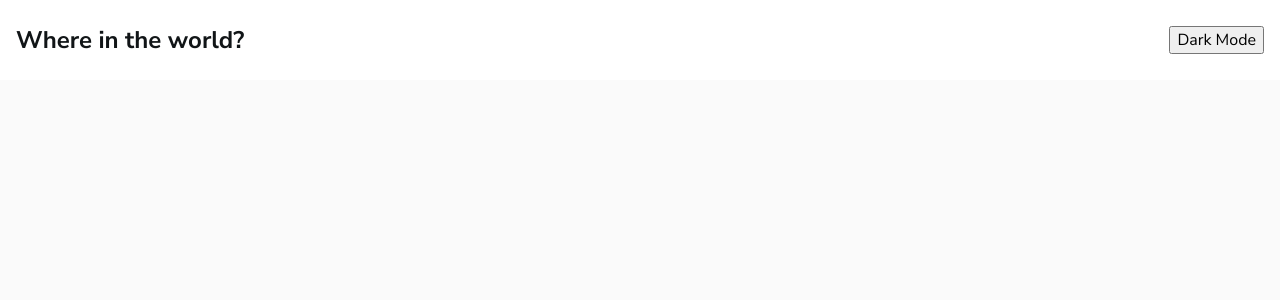
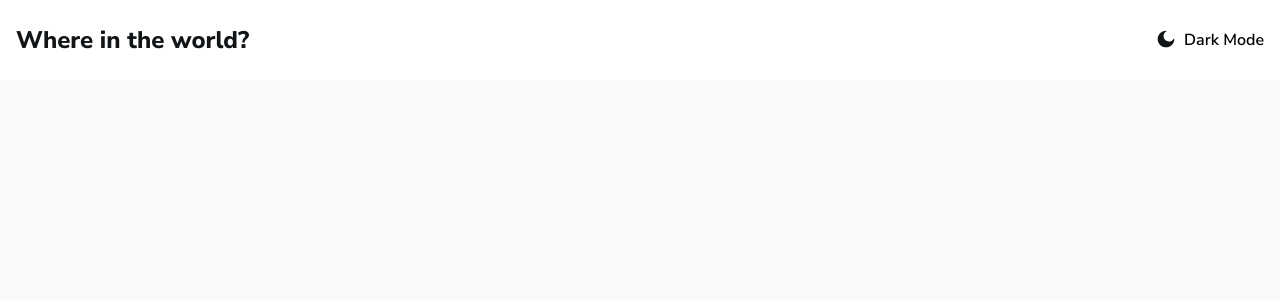
Before and after one commit to CarlosSimon02/fem-countries, a React (Create React App) app: page / in a window 1280 px wide. Shown: the top 300 px of the page. Built offline with nearby package versions, Linux system fonts and the light colour scheme.

Commit message:
Add theme switcher

```diff
--- a/src/components/header/header.component.jsx
+++ b/src/components/header/header.component.jsx
@@ -1,6 +1,8 @@
 import { HeaderContainer, Wrapper, Title } from "./header.styles";
 import { Fragment } from "react";
 import { Outlet, Link } from "react-router-dom";
+
+import ThemeSwitcher from "../theme-switcher/theme-switcher.component";
 
 const Header = () => {
   return (
@@ -10,7 +12,7 @@ const Header = () => {
           <Link to="/">
             <Title>Where in the world?</Title>
           </Link>
-          <button>Dark Mode</button>
+          <ThemeSwitcher />
         </Wrapper>
       </HeaderContainer>
       <Outlet />
--- a/src/components/header/header.styles.js
+++ b/src/components/header/header.styles.js
@@ -19,5 +19,6 @@ export const Wrapper = styled(LayoutWrapper)`
 `;
 
 export const Title = styled.h1`
+  font-weight: 800;
   font-size: clamp(0.875rem, 2.353vw + 0.324rem, 1.5rem);
 `;
--- /dev/null
+++ b/src/components/theme-switcher/theme-switcher.component.jsx
@@ -0,0 +1,12 @@
+import { Button, Moon } from "./theme.switcher.styles";
+
+const ThemeSwitcher = () => {
+  return (
+    <Button>
+      <Moon />
+      <p>Dark Mode</p>
+    </Button>
+  );
+};
+
+export default ThemeSwitcher;
--- /dev/null
+++ b/src/components/theme-switcher/theme.switcher.styles.js
@@ -0,0 +1,28 @@
+import styled from "styled-components";
+import colors from "../../styles/colors";
+import { rem } from "polished";
+import { ReactComponent as MoonSVG } from "../../assets/moon.svg";
+
+const { secondary } = colors;
+
+export const Button = styled.button`
+  cursor: pointer;
+  padding: 0;
+  background-color: transparent;
+  border-style: none;
+  display: flex;
+  gap: ${rem("8px")};
+
+  p {
+    font-weight: 600;
+  }
+`;
+
+export const Moon = styled(MoonSVG)`
+  width: ${rem("20px")};
+  height: ${rem("20px")};
+
+  path {
+    fill: ${secondary.main};
+  }
+`;
```
Also changed, not shown: src/assets/moon.svg (added).
